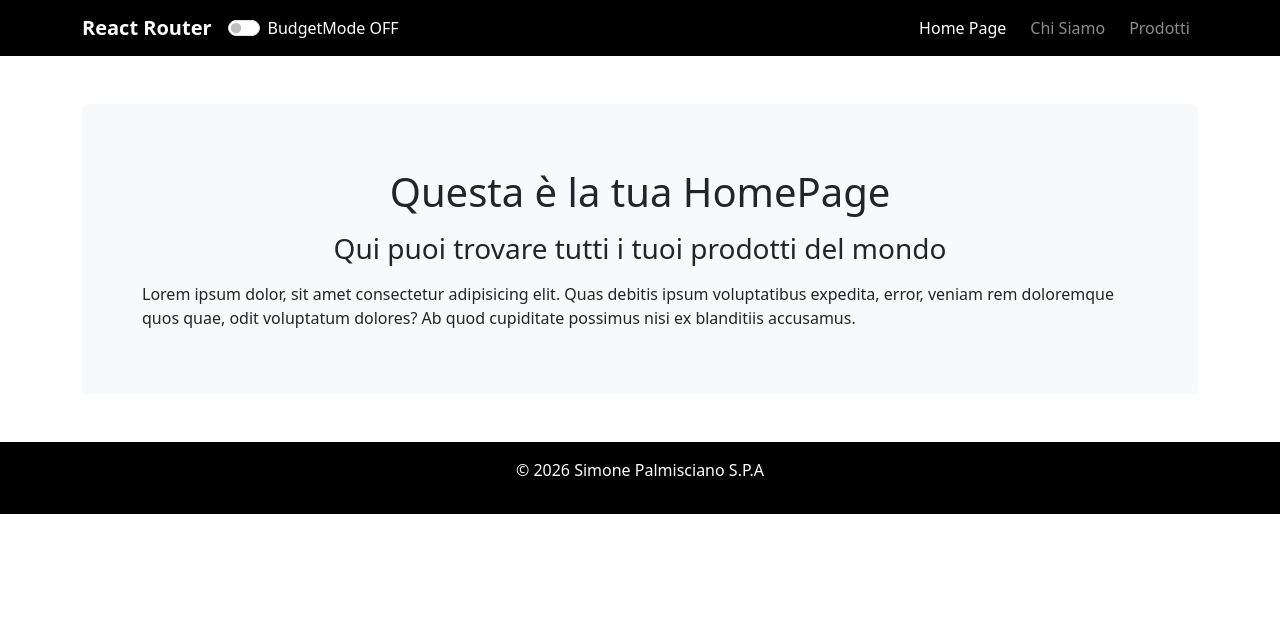
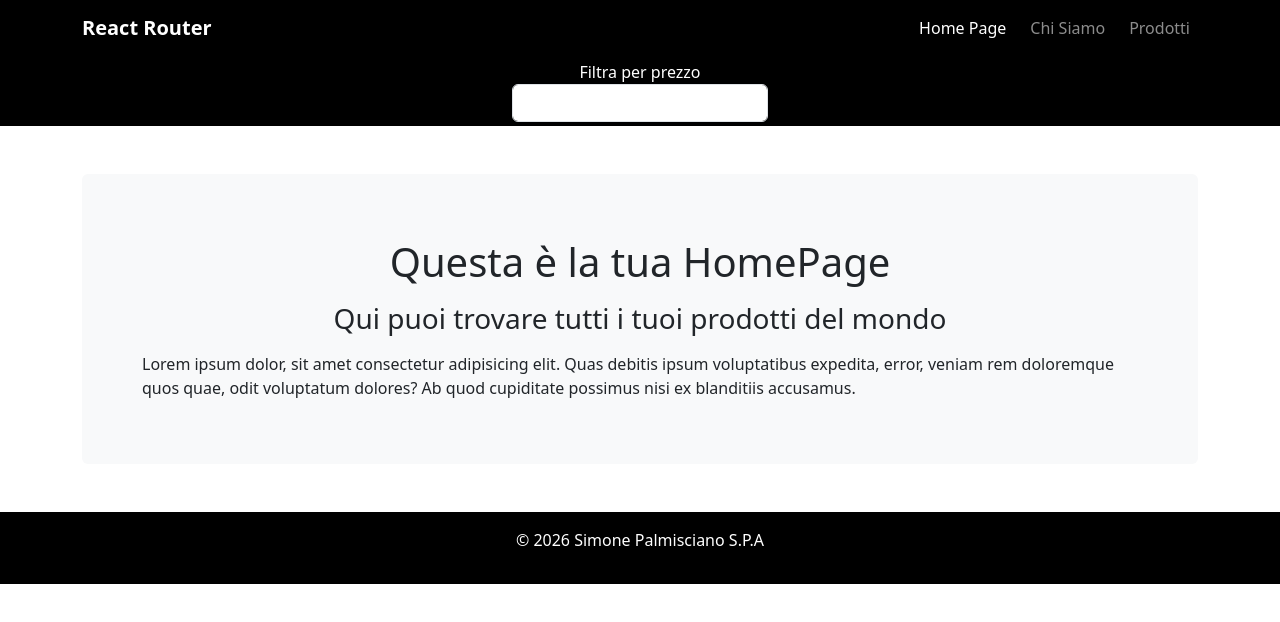
Before and after one commit to SimonePalmisciano/react-context-api, a React (Vite) app: page / in a window 1280 px wide. Shown: the top 622 px of the page. Built offline with nearby package versions, Linux system fonts and the light colour scheme.

Commit message:
cambiato il valore di BudgetMode in null e utilizzato l'input number per cambiare lo state della Mode e utilizzato la filter nei prodotti per mostrarli filtrati

```diff
--- a/src/contexts/BudgetContext.jsx
+++ b/src/contexts/BudgetContext.jsx
@@ -3,15 +3,16 @@ import { createContext, useState } from "react";
 const BudgetContext = createContext(null)
 
 function BudgetProvider({ children }) {
-    const [budgetMode, setBudgetMode] = useState(false);
+    const [budgetMode, setBudgetMode] = useState(null);
 
-    const changeBudgetMode = () => {
-        !budgetMode ? setBudgetMode(true) : setBudgetMode(false);
-    };
+    // const changeBudgetMode = () => {
+    //     !budgetMode ? setBudgetMode(true) : setBudgetMode(false);
+    // };
 
     const valueToSend = {
         budgetMode,
-        changeBudgetMode
+        setBudgetMode,
+        // changeBudgetMode,
     };
 
     return (
--- a/src/layouts/LayoutPagina.jsx
+++ b/src/layouts/LayoutPagina.jsx
@@ -4,7 +4,14 @@ import { useContext } from "react"
 import { BudgetContext } from '../contexts/BudgetContext'
 
 function LayoutPagina() {
-    const { changeBudgetMode, budgetMode } = useContext(BudgetContext);
+    const { changeBudgetMode, budgetMode, setBudgetMode } = useContext(BudgetContext);
+
+    const initialValue = undefined;
+
+    const handleChange = (event) => {
+        const value = event.target.value;
+        setBudgetMode(value);
+    }
 
     return (
         <>
@@ -12,7 +19,7 @@ function LayoutPagina() {
                 <nav className="navbar navbar-expand-lg navbar-dark bg-black">
                     <div className="container">
                         <span className="navbar-brand fw-bold">React Router</span>
-                        {budgetMode === true ?
+                        {/*budgetMode === true ?
                             <>
                                 <Form.Check onClick={changeBudgetMode}
                                     type="switch"
@@ -28,7 +35,7 @@ function LayoutPagina() {
                                 />
                                 <label className="text-white" htmlFor="custom-switch-OFF">BudgetMode OFF</label>
                             </>
-                        }
+                        */}
                         <ul className="navbar-nav ms-auto gap-2">
                             <li className="nav-item">
                                 <NavLink to="/" className="nav-link">
@@ -48,6 +55,23 @@ function LayoutPagina() {
                         </ul>
                     </div>
                 </nav>
+                <div className="div-filter d-flex flex-column bg-black justify-content-center align-items-center">
+                    <label
+                        className="text-white"
+                        htmlFor="filterPrice">
+                        Filtra per prezzo
+                    </label>
+                    <input
+                        type="number"
+                        id="filterPrice"
+                        className="form-control"
+                        name="price"
+                        min={1}
+                        max={9999}
+                        value={initialValue}
+                        onChange={handleChange}
+                    />
+                </div>
             </header>
             <main>
                 <Outlet />
--- a/src/pages/PaginaProdotto.jsx
+++ b/src/pages/PaginaProdotto.jsx
@@ -22,11 +22,6 @@ function PaginaProdotto() {
             .then(data => {
                 setProduct(data)
             })
-
-        if (actualProduct === data.id) {
-            console.log('il numero è presente');
-
-        }
     }, [actualProduct]);
 
     return (
--- a/src/pages/Prodotti.jsx
+++ b/src/pages/Prodotti.jsx
@@ -10,17 +10,28 @@ function Prodotti() {
     const [products, setProducts] = useState([]);
     const { budgetMode } = useContext(BudgetContext);
 
-    let productsFiltered = products;
-
-    if (budgetMode) {
-        productsFiltered = products.filter(product => {
-            return product.price <= 30;
-        });
-    }
+    const productsFiltered = products.filter(product => {
+        if (budgetMode === undefined || budgetMode === 0 || budgetMode === null) {
+            console.log('sono stato filtrato');
+            console.log(budgetMode);
+            return products
+        }
+        console.log('non sono stato filtrato');
+        return product.price <= budgetMode;
+    });
 
     useEffect(() => {
         fetchProducts()
             .then(data => {
+                console.log(data);
+                const dataWithPrevNextId = data.map((product, index, array) => { // questo è per dopo
+                    return {
+                        ...product,
+                        prevId: 0,
+                        nextId: 0,
+                    }
+                })
+
                 setProducts(data)
             })
     }, []);
--- a/src/styles/index.css
+++ b/src/styles/index.css
@@ -9,6 +9,16 @@
 
 ul {
     list-style-type: none;
+}
+
+header {
+    .container {
+        height: 100%;
+    }
+
+    .div-filter {
+        height: 70px;
+    }
 }
 
 .card-header {
@@ -25,3 +35,7 @@ ul {
     height: 150px;
     overflow: auto;
 }
+
+.form-control {
+    width: 20%;
+}
```
